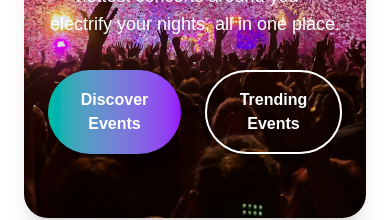
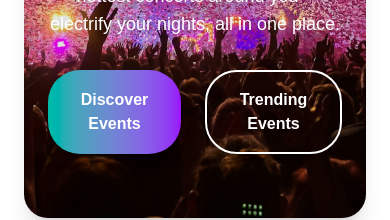
Before and after one commit to shay122990/audion-concert-booking-app, a Next.js app: page / in a window 390 px wide. Shown: the part 389-609 px from the top of the page. Built offline with nearby package versions, Linux system fonts and the light colour scheme; no server answers; the database is empty.

Commit message:
admin header card- fixed image alignment

```diff
--- a/src/app/admin/page.tsx
+++ b/src/app/admin/page.tsx
@@ -190,7 +190,7 @@ export default function AdminPage() {
         >
           Cancel
         </button>
-      </>
+      </>,
     );
     setIsModalOpen(true);
   };
@@ -239,7 +239,7 @@ export default function AdminPage() {
           onClick={() => setIsModalOpen(false)}
         >
           OK
-        </button>
+        </button>,
       );
       setIsModalOpen(true);
     } catch {
@@ -251,7 +251,7 @@ export default function AdminPage() {
           onClick={() => setIsModalOpen(false)}
         >
           Retry
-        </button>
+        </button>,
       );
       setIsModalOpen(true);
     }
@@ -278,7 +278,7 @@ export default function AdminPage() {
           onClick={() => setIsModalOpen(false)}
         >
           OK
-        </button>
+        </button>,
       );
       setIsModalOpen(true);
     } catch {
@@ -290,7 +290,7 @@ export default function AdminPage() {
           onClick={() => setIsModalOpen(false)}
         >
           Retry
-        </button>
+        </button>,
       );
       setIsModalOpen(true);
     }
@@ -315,7 +315,7 @@ export default function AdminPage() {
 
       {/* Admin Header Card */}
       <section className="flex flex-row items-center gap-6 mb-12 bg-white dark:bg-gray-900 p-6 rounded-lg shadow-md w-full max-w-2xl">
-        <div className="w-28 h-28 relative rounded-full overflow-hidden bg-gray-200 dark:bg-gray-700 flex items-center justify-center">
+        <div className="w-28 h-20 relative  bg-gray-200 dark:bg-gray-700 flex items-center justify-center">
           {user?.photoURL ? (
             <Image
               src={user.photoURL}
@@ -466,7 +466,7 @@ export default function AdminPage() {
                                 onChange={(e) =>
                                   handleEditFormChange(
                                     field.name,
-                                    e.target.value
+                                    e.target.value,
                                   )
                                 }
                               />
--- a/src/app/page.tsx
+++ b/src/app/page.tsx
@@ -95,7 +95,7 @@ export default function Home() {
 
           <div className="mt-8 flex justify-center gap-6">
             <button
-              className="px-4 md:px-8 md:py-4 bg-linear-to-r from-teal-500 to-purple-600 md:text-lg font-semibold text-white rounded-full hover:from-teal-600 hover:to-purple-700 transition-all duration-300 ease-in-out transform hover:scale-105 shadow-lg"
+              className="px-4 md:px-8 md:py-4 bg-linear-to-r from-teal-500 to-purple-600 md:text-lg font-semibold text-white rounded-4xl hover:from-teal-600 hover:to-purple-700 transition-all duration-300 ease-in-out transform hover:scale-105 shadow-lg"
               onClick={() => window.scrollTo(0, window.innerHeight)}
             >
               Discover Events
@@ -103,7 +103,7 @@ export default function Home() {
             <button
               type="button"
               onClick={goTrending}
-              className="px-4 py-4 md:px-8 md:py-4 bg-transparent border-2 border-white md:text-lg font-semibold text-white rounded-full hover:bg-white hover:text-gray-800 transition-all duration-300 ease-in-out transform hover:scale-105 shadow-md"
+              className="px-4 py-4 md:px-8 md:py-4 bg-transparent border-2 border-white md:text-lg font-semibold text-white rounded-4xl hover:bg-white hover:text-gray-800 transition-all duration-300 ease-in-out transform hover:scale-105 shadow-md"
             >
               Trending Events
             </button>
```
